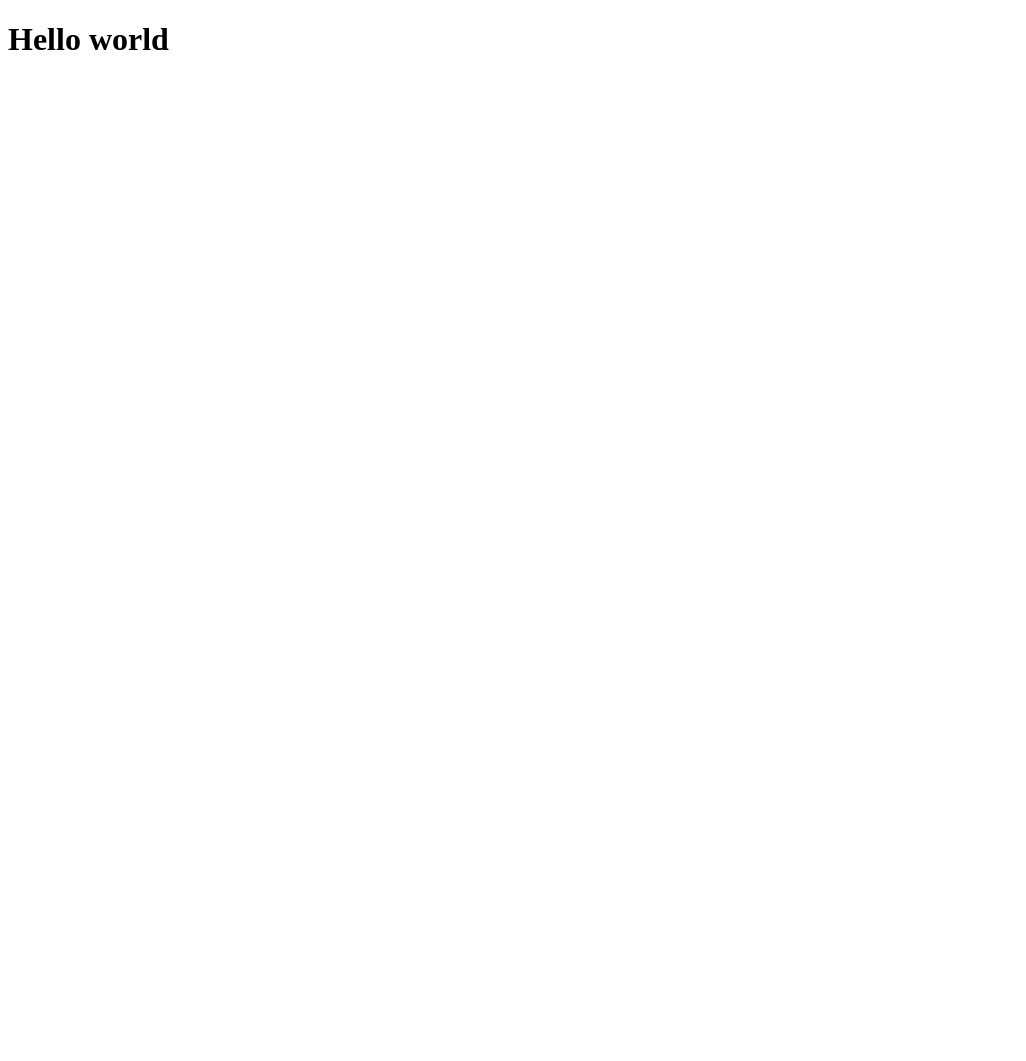
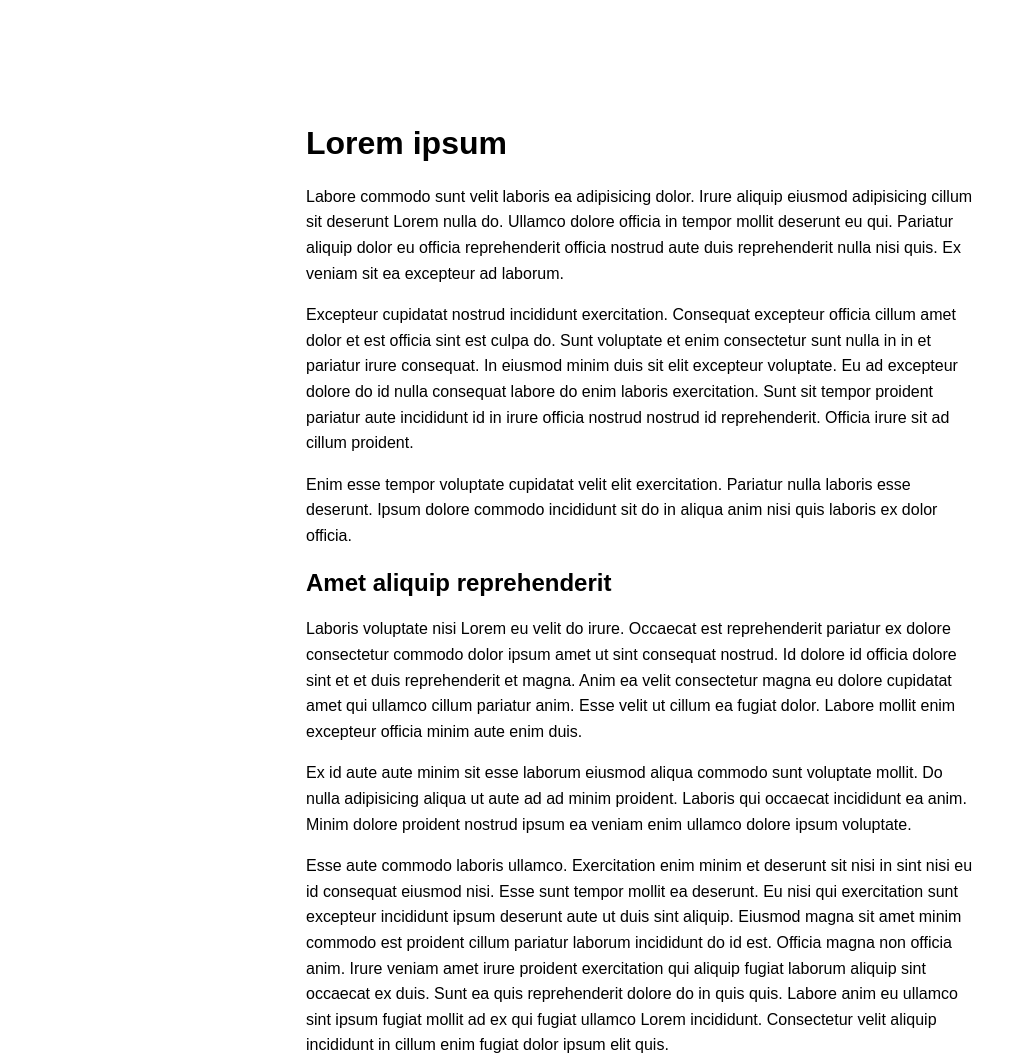
Before and after one commit to wethegit/technical-interview-modal, a website built with Parcel: page src/index.html in a window 1280 px wide. Shown: the whole page, without its empty margins (0-1026 px from the left). Before the commit the page ends 800 px from the top, so only its background shows below. Built offline with nearby package versions, Linux system fonts and the light colour scheme.

Commit message:
feat: add base text content and styling

```diff
--- a/src/index.html
+++ b/src/index.html
@@ -8,7 +8,32 @@
   <link rel="stylesheet" href="./main.scss" />
 </head>
 <body>
-  <h1>Hello world</h1>
+
+  <main>
+    <h1>Lorem ipsum</h1>
+
+    <p>Labore commodo sunt velit laboris ea adipisicing dolor. Irure aliquip eiusmod adipisicing cillum sit deserunt Lorem nulla do. Ullamco dolore officia in tempor mollit deserunt eu qui. Pariatur aliquip dolor eu officia reprehenderit officia nostrud aute duis reprehenderit nulla nisi quis. Ex veniam sit ea excepteur ad laborum.</p>
+
+    <p>Excepteur cupidatat nostrud incididunt exercitation. Consequat excepteur officia cillum amet dolor et est officia sint est culpa do. Sunt voluptate et enim consectetur sunt nulla in in et pariatur irure consequat. In eiusmod minim duis sit elit excepteur voluptate. Eu ad excepteur dolore do id nulla consequat labore do enim laboris exercitation. Sunt sit tempor proident pariatur aute incididunt id in irure officia nostrud nostrud id reprehenderit. Officia irure sit ad cillum proident.</p>
+
+    <!-- --------------------------------- -->
+    <!-- PLACE VIDEO TRIGGER ELEMENT HERE! -->
+    <!-- --------------------------------- -->
+
+    <p>Enim esse tempor voluptate cupidatat velit elit exercitation. Pariatur nulla laboris esse deserunt. Ipsum dolore commodo incididunt sit do in aliqua anim nisi quis laboris ex dolor officia.</p>
+
+    <h2>Amet aliquip reprehenderit</h2>
+
+    <p>Laboris voluptate nisi Lorem eu velit do irure. Occaecat est reprehenderit pariatur ex dolore consectetur commodo dolor ipsum amet ut sint consequat nostrud. Id dolore id officia dolore sint et et duis reprehenderit et magna. Anim ea velit consectetur magna eu dolore cupidatat amet qui ullamco cillum pariatur anim. Esse velit ut cillum ea fugiat dolor. Labore mollit enim excepteur officia minim aute enim duis.</p>
+
+    <p>Ex id aute aute minim sit esse laborum eiusmod aliqua commodo sunt voluptate mollit. Do nulla adipisicing aliqua ut aute ad ad minim proident. Laboris qui occaecat incididunt ea anim. Minim dolore proident nostrud ipsum ea veniam enim ullamco dolore ipsum voluptate.</p>
+
+    <p>Esse aute commodo laboris ullamco. Exercitation enim minim et deserunt sit nisi in sint nisi eu id consequat eiusmod nisi. Esse sunt tempor mollit ea deserunt. Eu nisi qui exercitation sunt excepteur incididunt ipsum deserunt aute ut duis sint aliquip. Eiusmod magna sit amet minim commodo est proident cillum pariatur laborum incididunt do id est. Officia magna non officia anim. Irure veniam amet irure proident exercitation qui aliquip fugiat laborum aliquip sint occaecat ex duis. Sunt ea quis reprehenderit dolore do in quis quis. Labore anim eu ullamco sint ipsum fugiat mollit ad ex qui fugiat ullamco Lorem incididunt. Consectetur velit aliquip incididunt in cillum enim fugiat dolor ipsum elit quis.</p>
+
+    <!-- --------------------------------- -->
+    <!-- PLACE IMAGE TRIGGER ELEMENT HERE! -->
+    <!-- --------------------------------- -->
+  </main>
 
   <script type="module" src="./main.js"></script>
 </body>
--- a/src/main.scss
+++ b/src/main.scss
@@ -0,0 +1,14 @@
+body {
+  font-family: Arial, sans-serif;
+}
+
+p {
+  line-height: 1.6;
+}
+
+main {
+  box-sizing: border-box;
+  margin: auto;
+  padding: 6rem 1rem;
+  width: min(100%, 700px);
+}
```
